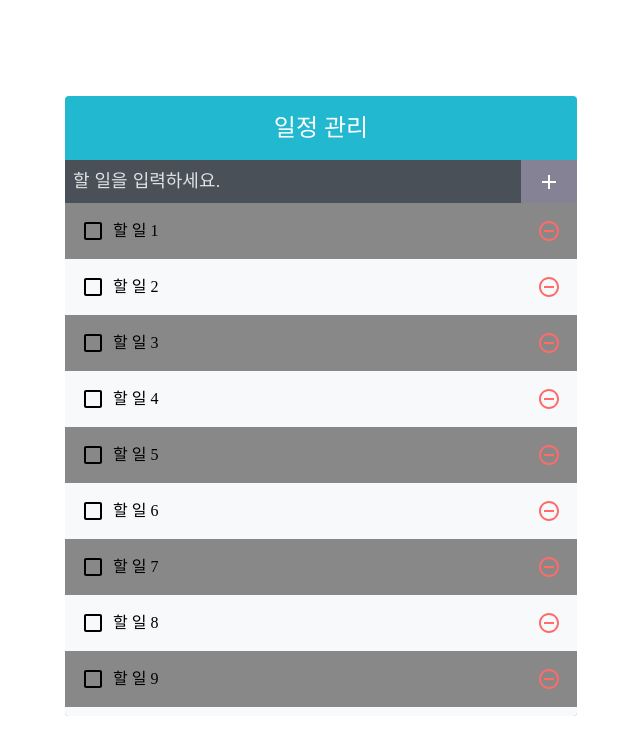
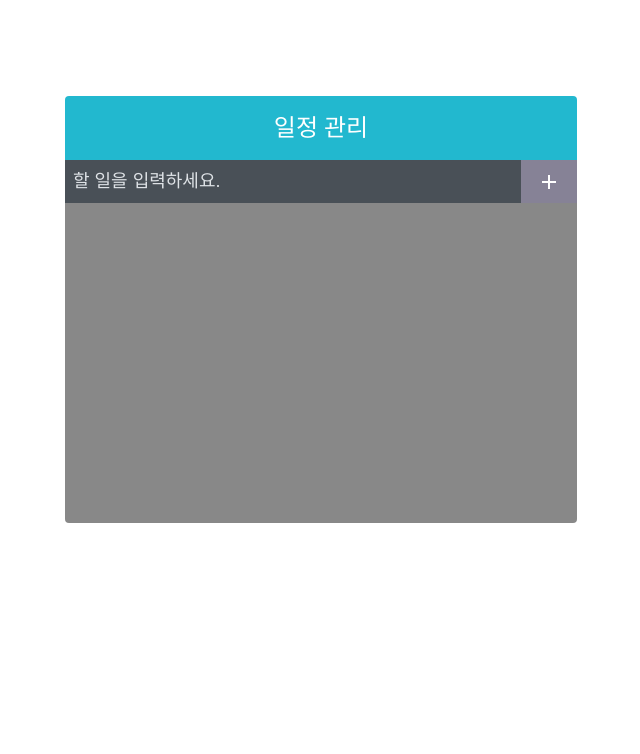
Before and after one commit to JunBum2ya/junbum-snippet, a React (Create React App) app: page /todo in a window 1280 px wide. Shown: the top 754 px of the page, without its empty margins (319-959 px from the left). Built offline with nearby package versions, Linux system fonts and the light colour scheme.

Commit message:
[feat] todo 앱에 리덕스 적용
todo 앱에 리덕스 적용

```diff
--- a/src/component/todo/TodoTemplate.tsx
+++ b/src/component/todo/TodoTemplate.tsx
@@ -4,7 +4,7 @@ import './Todo.scss';
 import {MdAdd, MdCheckBox, MdCheckBoxOutlineBlank, MdRemoveCircleOutline} from "react-icons/md";
 
 export const TodoTemplate: React.FC<TodoTemplateProps>
-    = ({todos, onInsert, onRemove, onToggle}) => {
+    = ({input, todos, onChangeInput, onInsert, onRemove, onToggle}) => {
     return (
         <div className={`TodoTemplate`}>
             <div className={`app-title`}>일정 관리</div>
@@ -66,7 +66,9 @@ const TodoItem: React.FC<TodoItemProps> = React.memo(({id, text, checked, onRemo
 });
 
 type TodoTemplateProps = {
+    input: string;
     todos: Todo[];
+    onChangeInput: OnChangeInputType;
     onInsert: OnInsertType;
     onRemove: OnRemoveType;
     onToggle: OnToggleType;
@@ -90,6 +92,7 @@ type TodoInsertProps = {
     onInsert: OnInsertType;
 };
 
+type OnChangeInputType = (e: string) => void;
 type OnInsertType = (e: string) => void;
 type OnRemoveType = (e: number) => void;
 type OnToggleType = (e: number) => void;
--- a/src/component/todo/todoReducer.tsx
+++ /dev/null
@@ -1,28 +0,0 @@
-import {Todo} from "./TodoTemplate";
-import {produce} from "immer";
-
-export const todoReducer = (todos: Todo[], action: TodoAction): Todo[] => {
-    return produce(todos, draft => {
-       switch (action.type) {
-           case "INSERT":
-               if(!action.todo) throw Error("Not Data");
-               return draft.concat(action.todo);
-           case "REMOVE":
-               return draft.filter(todo => todo.id !== action.id);
-           case "TOGGLE":
-               const todo = draft.find(todo => todo.id === action.id);
-               if(todo) {
-                   todo.checked = !todo.checked;
-               }
-               return draft;
-           default:
-               return draft;
-       }
-    });
-};
-
-type TodoAction = {
-    type: 'INSERT' | 'REMOVE' | 'TOGGLE';
-    id?: number;
-    todo?: Todo;
-}
--- /dev/null
+++ b/src/container/TodosContainer.tsx
@@ -0,0 +1,24 @@
+import {Todo, TodoTemplate} from "../component/todo/TodoTemplate";
+import React from "react";
+import {connect} from "react-redux";
+import todos, {changeInput, insert, remove, toggle} from "../modules/todos";
+
+const TodosContainer: React.FC<TodosContainerProps> = ({input, todos, changeInput, insert, toggle, remove}) => {
+    return (
+        <TodoTemplate input={input} todos={todos} onChangeInput={changeInput} onInsert={insert} onRemove={remove} onToggle={toggle}/>
+    );
+};
+
+type TodosContainerProps = {
+  input: string;
+  todos: Todo[];
+  changeInput: any;
+  insert: any;
+  toggle: any;
+  remove: any;
+};
+
+export default connect((state: any) => ({
+    input: state.rootReducer.todos.input,
+    todos: state.rootReducer.todos.todos
+}),{changeInput, insert, toggle, remove})(TodosContainer)
--- a/src/index.tsx
+++ b/src/index.tsx
@@ -4,14 +4,26 @@ import './index.css';
 import App from './App';
 import reportWebVitals from './reportWebVitals';
 import {BrowserRouter} from "react-router-dom";
+import {configureStore} from "@reduxjs/toolkit";
+import rootReducer from "./modules";
+import {Provider} from "react-redux";
+
+const store = configureStore({
+    reducer: {
+        rootReducer
+    }
+})
 
 const root = ReactDOM.createRoot(
   document.getElementById('root') as HTMLElement
 );
+
 root.render(
-    <BrowserRouter>
-        <App />
-    </BrowserRouter>
+    <Provider store = {store}>
+        <BrowserRouter>
+            <App />
+        </BrowserRouter>
+    </Provider>
 );
 
 // If you want to start measuring performance in your app, pass a function
--- /dev/null
+++ b/src/modules/index.ts
@@ -0,0 +1,8 @@
+import {combineReducers} from "redux";
+import todos from "./todos";
+
+const rootReducer = combineReducers({
+   todos
+});
+
+export default rootReducer;
--- /dev/null
+++ b/src/modules/todos.ts
@@ -0,0 +1,81 @@
+import {Todo} from "../component/todo/TodoTemplate";
+
+const moduleName = `todos`;
+
+const CHANGE_INPUT = `${moduleName}/CHANGE_INPUT`;
+const INSERT = `${moduleName}/INSERT`;
+const TOGGLE = `${moduleName}/TOGGLE`;
+const REMOVE = `${moduleName}/REMOVE`;
+
+let id = 0;
+
+export const changeInput = (input: string) => ({
+    type: CHANGE_INPUT,
+    input
+});
+
+export const insert = (text: string): {type: string, todo: Todo} => ({
+   type: INSERT,
+   todo: {
+       id: id++,
+       text,
+       checked: false
+   }
+});
+
+export const toggle = (id: number) => ({
+   type: TOGGLE,
+   id
+});
+
+export const remove = (id: number) => ({
+   type: REMOVE,
+   id
+});
+
+type TodosStateType = {
+    input: string,
+    todos: Todo[]
+};
+
+type TodosActionType = {
+    type: string,
+    input?: string,
+    todo?: Todo,
+    id?: number
+};
+
+const initialState: TodosStateType = {
+    input: '',
+    todos: []
+};
+
+const todos = (state = initialState, action: TodosActionType): TodosStateType => {
+    switch (action.type) {
+        case CHANGE_INPUT:
+            return {
+                ...state,
+                input: action.input ?? ''
+            };
+        case INSERT:
+            if(!action.todo) throw new Error("Fail Insert todo");
+            return {
+                ...state,
+                todos: state.todos.concat(action.todo)
+            }
+        case TOGGLE:
+            return {
+                ...state,
+                todos: state.todos.map(todo => todo.id === action.id ? {...todo, checked: !todo.checked} : todo)
+            }
+        case REMOVE:
+            return {
+                ...state,
+                todos: state.todos.filter(todo => todo.id !== action.id)
+            }
+        default:
+            return state;
+    }
+};
+
+export default todos;
--- a/src/pages/TodoPage.tsx
+++ b/src/pages/TodoPage.tsx
@@ -1,40 +1,10 @@
-import {Todo, TodoTemplate} from "../component/todo/TodoTemplate";
-import {useCallback, useReducer, useRef} from "react";
-import {todoReducer} from "../component/todo/todoReducer";
-
-const createBulkTodos = () => {
-    const array: Todo[] = [];
-    for (let i = 1; i <= 2500; i++) {
-        array.push({id: i, text: `할 일 ${i}`, checked: false});
-    }
-    return array;
-};
+import TodosContainer from "../container/TodosContainer";
 
 const TodoPage = () => {
 
-    const [todos, dispatch] = useReducer(todoReducer, undefined, createBulkTodos);
-
-    const nextId = useRef(2501);
-
-    const onInsert = useCallback((text: string) => {
-        if (text) {
-            const todo = {id: nextId.current, text: text, checked: false};
-            dispatch({type: 'INSERT', todo});
-            nextId.current += 1;
-        }
-    }, []);
-
-    const onRemove = useCallback((id: number) => {
-        dispatch({type: 'REMOVE', id});
-    }, []);
-
-    const onToggle = useCallback((id: number) => {
-        dispatch({type: 'TOGGLE', id})
-    }, []);
-
     return (
         <div className="App">
-            <TodoTemplate todos={todos} onInsert={onInsert} onRemove={onRemove} onToggle={onToggle}/>
+            <TodosContainer/>
         </div>
     );
 
```
